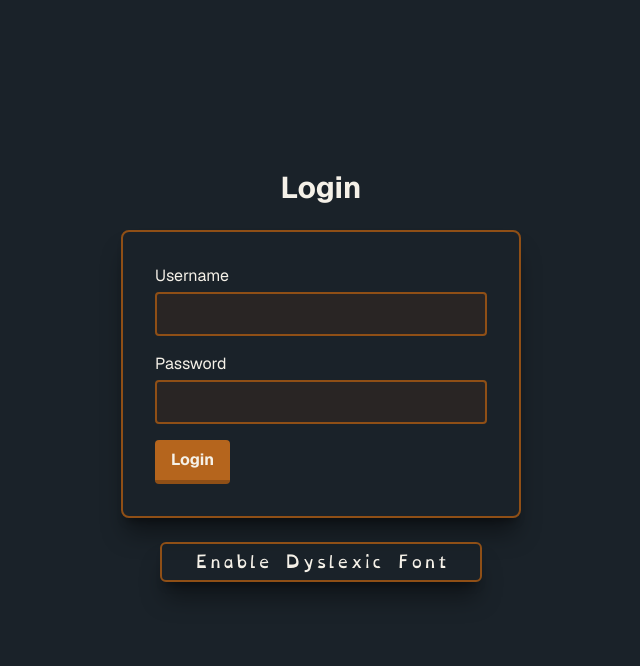
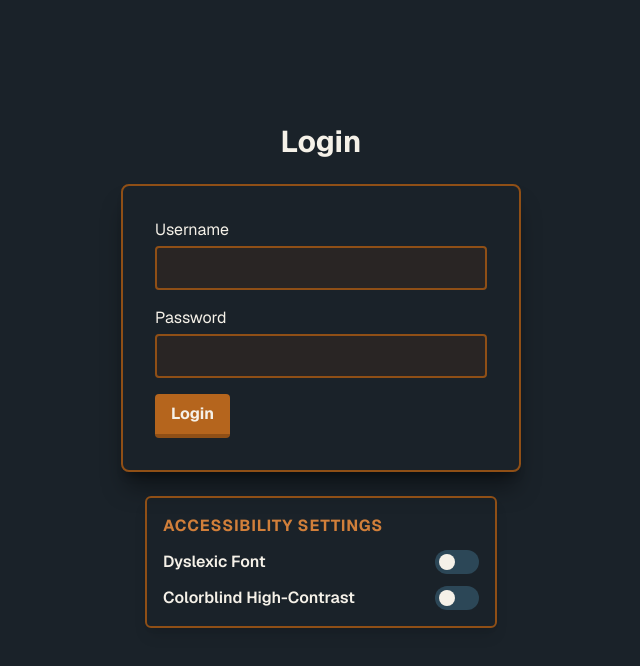
Before and after one commit to Project-RoboRally/frontend, a Next.js app: page /login in a window 1280 px wide. Shown: the top 666 px of the page, without its empty margins (319-959 px from the left). Built offline with nearby package versions, Linux system fonts and the light colour scheme; no server answers.

Commit message:
Implementing the colorblind toggle button

```diff
--- a/app/globals.css
+++ b/app/globals.css
@@ -56,6 +56,23 @@ body {
   font-family: var(--font-dyslexic);
 }
 
+html.dyslexic-mode {
+  font-size: 95%;
+}
+
+/* Colorblind-friendly high-contrast adjustments */
+.colorblind-mode {
+  --color-verdigris: #1d4ed8;
+  --color-verdigris-dark: #18379c;
+  --color-amber: #b45309;
+}
+
+/* Add clear underline or border patterns for active states */
+.colorblind-mode .ring-verdigris {
+  outline: 3px solid #60a5fa !important;
+  outline-offset: 2px;
+}
+
 @font-face {
   font-family: 'Open Dyslexic';
   src: url('/fonts/OpenDyslexic-Regular.otf') format('opentype');
--- a/app/login/page.tsx
+++ b/app/login/page.tsx
@@ -4,12 +4,14 @@ import { useState } from 'react';
 import { useRouter } from 'next/navigation';
 import { getErrorMessage } from '@/lib/api/client';
 import { login } from '@/lib/api/login';
-import { DyslexicFontToggle } from '@/components/Dyslexic';
+import { AccessibilitySettings } from '@/components/Dyslexic';
 
 import { buttonClassName, inputClassName, panelClassName } from '@/lib/styles';
 import { passwordError, saveToken, saveUsername, usernameError } from '@/lib/username';
 
 /**
+ * Login page for user authentication
+ *
  * @author Anton, Kerem, Katarina, Caroline
  */
 
@@ -99,7 +101,7 @@ export default function LoginPage() {
         </form>
       </div>
       <div className="mb-6 top-0 flex w-full justify-center p-6">
-        <DyslexicFontToggle />
+        <AccessibilitySettings />
       </div>
     </main>
   );
--- a/components/Dyslexic.tsx
+++ b/components/Dyslexic.tsx
@@ -3,25 +3,33 @@
 import { useState, useEffect } from 'react';
 
 /**
- *  Button to toggle the dyslexic font on and off.
+ *  Buttons to toggle the dyslexic font and colorblind mode on and off.
  *
  * @author Katarina, Caroline
  */
 
-export function DyslexicFontToggle() {
-  const [enabled, setEnabled] = useState(false);
+export function AccessibilitySettings() {
+  const [dyslexicEnabled, setDyslexicEnabled] = useState(false);
+  const [colorblindEnabled, setColorblindEnabled] = useState(false);
 
   useEffect(() => {
-    const saved = localStorage.getItem('dyslexic-font') === 'true';
-    setEnabled(saved);
-    if (saved) {
+    const savedDyslexic = localStorage.getItem('dyslexic-font') === 'true';
+    const savedColorblind = localStorage.getItem('colorblind-mode') === 'true';
+
+    setDyslexicEnabled(savedDyslexic);
+    setColorblindEnabled(savedColorblind);
+
+    if (savedDyslexic) {
       document.documentElement.classList.add('dyslexic-mode');
+    }
+    if (savedColorblind) {
+      document.documentElement.classList.add('colorblind-mode');
     }
   }, []);
 
-  const toggle = () => {
-    const next = !enabled;
-    setEnabled(next);
+  const toggleDyslexic = () => {
+    const next = !dyslexicEnabled;
+    setDyslexicEnabled(next);
     localStorage.setItem('dyslexic-font', String(next));
     if (next) {
       document.documentElement.classList.add('dyslexic-mode');
@@ -30,13 +38,59 @@ export function DyslexicFontToggle() {
     }
   };
 
+  const toggleColorblind = () => {
+    const next = !colorblindEnabled;
+    setColorblindEnabled(next);
+    localStorage.setItem('colorblind-mode', String(next));
+    if (next) {
+      document.documentElement.classList.add('colorblind-mode');
+    } else {
+      document.documentElement.classList.remove('colorblind-mode');
+    }
+  };
+
   return (
-    <button
-      type="button"
-      onClick={toggle}
-      className="rounded-md border-2 border-cobber-dark bg-panel p-8 shadow-xl shadow-black/40 py-1.5 text-s font-dyslexic text-bone transition hover:border-cobber-light"
-    >
-      {enabled ? 'Disable Dyslexic Font' : 'Enable Dyslexic Font'}
-    </button>
+    <div className="rounded-md border-2 border-cobber-dark bg-panel p-4 shadow-lg text-left w-full">
+      <h3 className="mb-3 text-s font-bold uppercase tracking-wider text-cobber-light">
+        Accessibility Settings
+      </h3>
+      <div className="flex flex-col gap-3">
+        {/* OpenDyslexic Toggle */}
+        <div className="flex items-center justify-between">
+          <span className="text-s font-semibold text-bone">Dyslexic Font</span>
+          <button
+            type="button"
+            onClick={toggleDyslexic}
+            className={`relative inline-flex h-6 w-11 items-center rounded-full transition-colors ${
+              dyslexicEnabled ? 'bg-verdigris' : 'bg-steel-dark'
+            }`}
+          >
+            <span
+              className={`inline-block h-4 w-4 transform rounded-full bg-bone transition-transform ${
+                dyslexicEnabled ? 'translate-x-6' : 'translate-x-1'
+              }`}
+            />
+          </button>
+        </div>
+
+        {/* Colorblind Mode Toggle */}
+        <div className="flex items-center justify-between">
+          <span className="text-s font-semibold text-bone">Colorblind High-Contrast</span>
+          <button
+            type="button"
+            onClick={toggleColorblind}
+            className={`relative inline-flex h-6 w-11 items-center rounded-full transition-colors ${
+              colorblindEnabled ? 'bg-verdigris' : 'bg-steel-dark'
+            }`}
+          >
+            <span
+              className={`inline-block h-4 w-4 transform rounded-full bg-bone transition-transform ${
+                colorblindEnabled ? 'translate-x-6' : 'translate-x-1'
+              }`}
+            />
+          </button>
+        </div>
+      </div>
+    </div>
   );
 }
```
